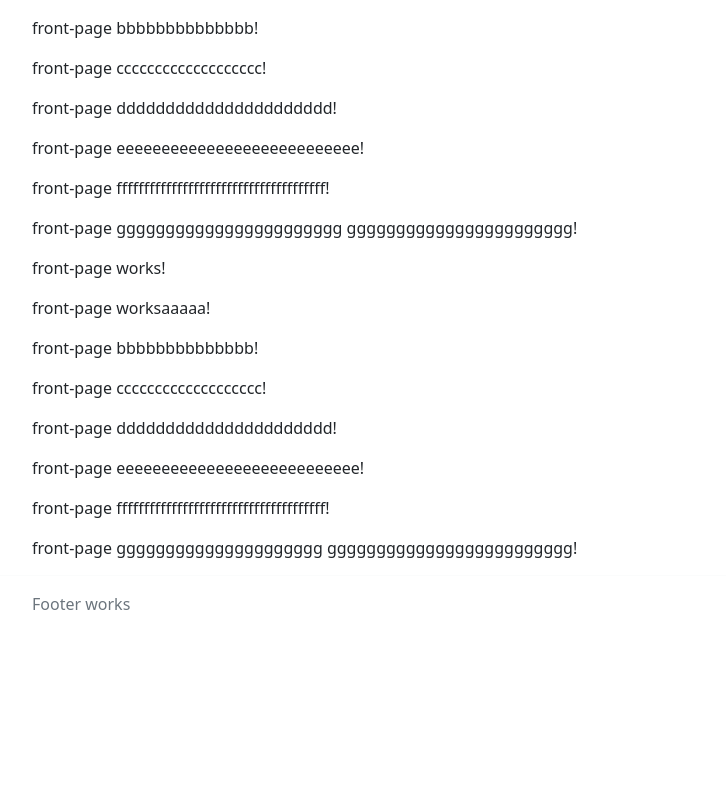
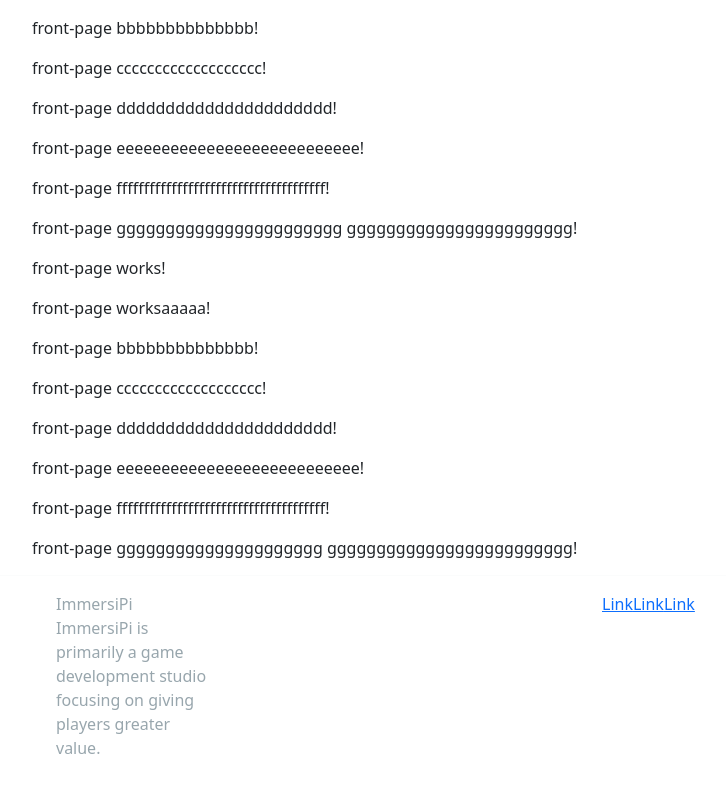
Before and after one commit to DejanLjubej/ImmersiPi_frontend_angular, an Angular app: page / in a window 1280 px wide. Shown: the part 1405-2197 px from the top of the page, without its empty margins (50-776 px from the left). Before the commit the page ends 2037 px from the top, so only its background shows below. Built offline with nearby package versions, Linux system fonts and the light colour scheme.

Commit message:
getting back at it

```diff
--- a/src/app/app.module.ts
+++ b/src/app/app.module.ts
@@ -11,6 +11,7 @@ import { NavbarComponent } from './components/navbar/navbar.component';
 import { FrontPageComponent } from './components/front-page/front-page.component';
 import { PageNotFoundComponent } from './components/page-not-found/page-not-found.component';
 import { FooterComponent } from './components/footer/footer.component';
+import { FooterUpperComponent } from './components/footer/footer-upper/footer-upper.component';
 
 @NgModule({
   declarations:
@@ -19,7 +20,8 @@ import { FooterComponent } from './components/footer/footer.component';
     NavbarComponent,
     FrontPageComponent,
     PageNotFoundComponent,
-    FooterComponent
+    FooterComponent,
+    FooterUpperComponent
   ],
   imports:
   [
--- /dev/null
+++ b/src/app/components/footer/footer-upper/footer-upper.component.html
@@ -0,0 +1,24 @@
+<div class="container-fluid">
+  <div class="row">
+    <div class="col-xs-12 col-sm-6 col-lg-2">
+      <section class="IPiInfo">
+        <div class="IPiInfoHeader">
+          ImmersiPi
+        </div>
+        <p class="IPiInfoBody">
+          ImmersiPi is primarily a game development studio focusing on giving players greater value.
+        </p>
+      </section>
+    </div>
+    <div class="col-xs-12 col-sm-6 col-lg-4">
+
+    </div>
+    <div class="col">
+      <nav>
+        <a href="">Link</a>
+        <a href="">Link</a>
+        <a href="">Link</a>
+      </nav>
+    </div>
+  </div>
+</div>
--- /dev/null
+++ b/src/app/components/footer/footer-upper/footer-upper.component.ts
@@ -0,0 +1,15 @@
+import { Component, OnInit } from '@angular/core';
+
+@Component({
+  selector: 'app-footer-upper',
+  templateUrl: './footer-upper.component.html',
+  styleUrls: ['./footer-upper.component.css']
+})
+export class FooterUpperComponent implements OnInit {
+
+  constructor() { }
+
+  ngOnInit(): void {
+  }
+
+}
--- a/src/app/components/footer/footer.component.html
+++ b/src/app/components/footer/footer.component.html
@@ -1,8 +1,7 @@
 <footer class="footer mt-auto py-3">
   <div class="container">
-    <span class="text-muted">
-      Footer works
-
-    </span>
+    <div class="row">
+      <app-footer-upper></app-footer-upper>
+    </div>
   </div>
 </footer>
--- a/src/app/components/page-not-found/page-not-found.component.ts
+++ b/src/app/components/page-not-found/page-not-found.component.ts
@@ -1,4 +1,5 @@
 import { Component, OnInit } from '@angular/core';
+import { BallArtApiService } from '../../services/ball-art-api.service';
 
 @Component({
   selector: 'app-page-not-found',
@@ -7,9 +8,10 @@ import { Component, OnInit } from '@angular/core';
 })
 export class PageNotFoundComponent implements OnInit {
 
-  constructor() { }
+  constructor(babapi: BallArtApiService) { }
 
   ngOnInit(): void {
+
   }
 
 }
```
Also changed, not shown: src/app/components/navbar/navbar.component.ts (+4 -3 lines), src/app/components/footer/footer-upper/footer-upper.component.css (added), 1 other file (tests, documents, lock files or other folders).
